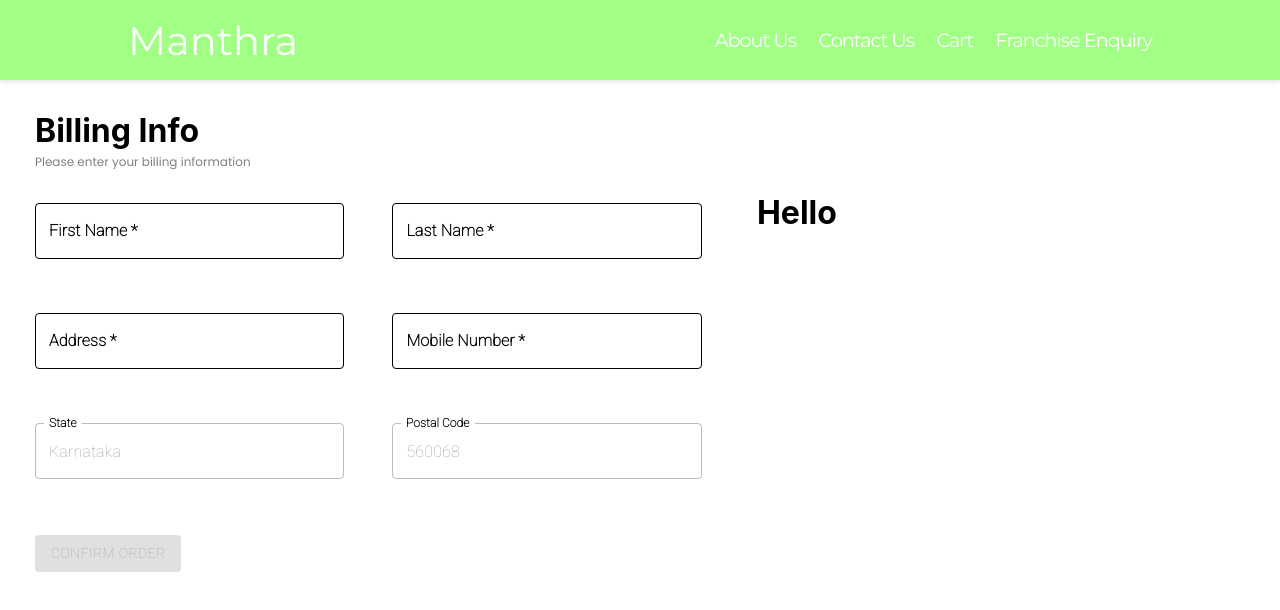
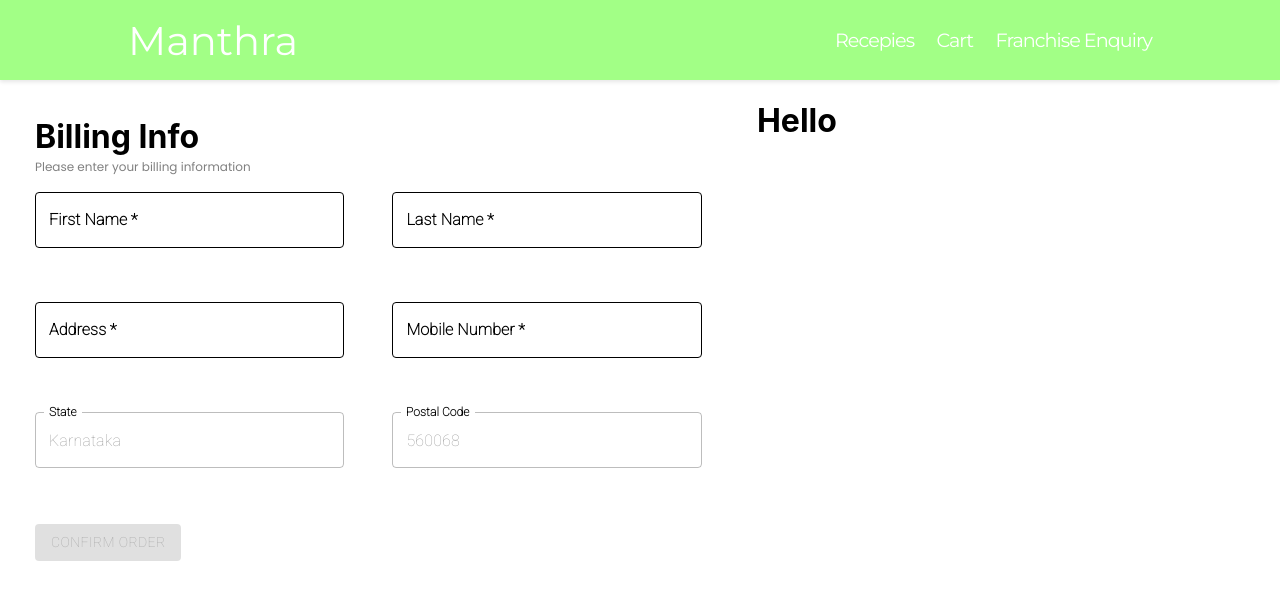
Before and after one commit to shubhankarpatil/App-UI, a React (Create React App) app: page /cart in a window 1280 px wide. Shown: the top 610 px of the page. Built offline with nearby package versions, Linux system fonts and the light colour scheme.

Commit message:
adding changes

```diff
--- a/package.json
+++ b/package.json
@@ -7,8 +7,8 @@
     "@emotion/styled": "^11.11.0",
     "@fortawesome/free-solid-svg-icons": "^6.4.2",
     "@fortawesome/react-fontawesome": "^0.2.0",
-    "@mui/icons-material": "^5.14.3",
-    "@mui/material": "^5.14.3",
+    "@mui/icons-material": "^5.14.8",
+    "@mui/material": "^5.14.8",
     "@testing-library/jest-dom": "^5.17.0",
     "@testing-library/react": "^13.4.0",
     "@testing-library/user-event": "^13.5.0",
--- a/src/App.js
+++ b/src/App.js
@@ -1,20 +1,31 @@
+import React, { Suspense } from "react";
 import { BrowserRouter as Router, Routes, Route } from "react-router-dom";
+import CircularProgress from "@mui/material/CircularProgress";
+
 import Header from "./components/Layout/Header.js";
-import HomePage from "./components/HomePage/HomePage.js";
-import Checkout from "./components/Checkout/Checkout.js";
-import FranchisePage from "./components/Franchise/franchise.js";
 import "./App.css";
+
+const HomePage = React.lazy(() => import("./components/HomePage/HomePage.js"));
+const Checkout = React.lazy(() => import("./components/Checkout/Checkout.js"));
+const FranchisePage = React.lazy(() => import("./components/Franchise/franchise.js"));
 
 function App() {
   return (
+    <Suspense fallback={<div style={{
+      display: "flex",
+      justifyContent: "center",
+      alignItems: "center",
+      height: "100vh"
+    }}><CircularProgress style={{ color: '#379237'}}/></div>}>
       <Router>
         <Header className="App-header" />
         <Routes>
           <Route exact path="/" element={<HomePage />} />
           <Route path="/cart" element={<Checkout />} />
-        <Route path='/franchise-enquiry' element={<FranchisePage />} />
+          <Route path="/franchise-enquiry" element={<FranchisePage />} />
         </Routes>
       </Router>
+    </Suspense>
   );
 }
 
--- a/src/components/Checkout/Checkout.css
+++ b/src/components/Checkout/Checkout.css
@@ -1,5 +1,3 @@
 .check-main {
-  padding-top: 10px;
-  padding-left: 35px;
   margin-bottom: 0px;
 }
--- a/src/components/Checkout/Checkout.js
+++ b/src/components/Checkout/Checkout.js
@@ -32,9 +32,14 @@ const Checkout = () => {
     }
   };
 
-  const isInvalidName = (value) => /\d/.test(value) || /[!@#$%^&*()-,.?":{}|<>]/.test(value) || value.trim().length < 3;
-  const isInvalidAddress = (value) => value.trim() === "" || value.trim().length < 10;
-  const isInvalidMobile = (value) => value.trim() === "" || !/^[0-9]{10}$/.test(value);
+  const isInvalidName = (value) =>
+    /\d/.test(value) ||
+    /[!@#$%^&*()-,.?":{}|<>]/.test(value) ||
+    value.trim().length < 3;
+  const isInvalidAddress = (value) =>
+    value.trim() === "" || value.trim().length < 10;
+  const isInvalidMobile = (value) =>
+    value.trim() === "" || !/^[0-9]{10}$/.test(value);
 
   const submitData = async () => {
     try {
@@ -68,23 +73,6 @@ const Checkout = () => {
 
   return (
     <>
-      <div style={{ width: "fit-content" }}>
-        <h1 className="check-main">
-          <span>Billing Info</span>
-        </h1>
-        <span
-          style={{
-            fontFamily: "Poppins, sans-serif",
-            fontSize: "12px",
-            paddingTop: "0px",
-            color: "grey",
-            paddingLeft: "35px",
-            marginTop: "2px",
-          }}
-        >
-          Please enter your billing information
-        </span>
-      </div>
       <div style={{ display: "flex" }}>
         <Box // Left Box
           component="form"
@@ -97,6 +85,21 @@ const Checkout = () => {
             marginTop: "1rem",
           }}
         >
+          <h1 className="check-main">
+            <span>Billing Info</span>
+          </h1>
+          <span
+            className="below-billingInfo"
+            style={{
+              fontFamily: "Poppins, sans-serif",
+              fontSize: "12px",
+              paddingTop: "0px",
+              color: "grey",
+              marginTop: "2px",
+            }}
+          >
+            Please enter your billing information
+          </span>
           <div
             style={{
               display: "flex",
--- a/src/components/HomePage/HomePage.js
+++ b/src/components/HomePage/HomePage.js
@@ -12,7 +12,7 @@ const HomePage = (props) => {
         <h1>
           <div className="product-container">
             <div className="product-image">
-              <img src={cpco} alt="Cold Pressed Coconut Oil" />
+              <img src={cpco} alt="Cold Pressed Coconut Oil" loading="lazy" />
             </div>
             <div className="product-info">
               <div className="product-info-left">
@@ -60,7 +60,7 @@ const HomePage = (props) => {
                 >
                   Delivery within 2 business day
                 </p>
-                <button className="add-to-cart-button">Add to Bag</button>
+                <button className="add-to-cart-button">Add to Cart</button>
               </div>
             </div>
           </div>
@@ -69,7 +69,7 @@ const HomePage = (props) => {
         <h1>
           <div className="product-container">
             <div className="product-image">
-              <img src={BF} alt="Butter Fruit Image" />
+              <img src={BF} alt="Butter Fruit Image" loading="lazy" />
             </div>
             <div className="product-info">
               <div className="product-info-left">
@@ -117,7 +117,7 @@ const HomePage = (props) => {
                 >
                   Delivery within 2 business day
                 </p>
-                <button className="add-to-cart-button">Add to Bag</button>
+                <button className="add-to-cart-button">Add to Cart</button>
               </div>
             </div>
           </div>
@@ -126,7 +126,7 @@ const HomePage = (props) => {
         <h1>
           <div className="product-container">
             <div className="product-image">
-              <img src={DF} alt="Diced Dragon Fruit" />
+              <img src={DF} alt="Diced Dragon Fruit" loading="lazy" />
             </div>
             <div className="product-info">
               <div className="product-info-left">
@@ -175,7 +175,7 @@ const HomePage = (props) => {
                 >
                   Delivery within 2 business day
                 </p>
-                <button className="add-to-cart-button">Add to Bag</button>
+                <button className="add-to-cart-button">Add to Cart</button>
               </div>
             </div>
           </div>
@@ -184,7 +184,7 @@ const HomePage = (props) => {
         <h1>
           <div className="product-container">
             <div className="product-image">
-              <img src={CPGO} alt="Cold Pressed Groundnut Oil" />
+              <img src={CPGO} alt="Cold Pressed Groundnut Oil" loading="lazy" />
             </div>
             <div className="product-info">
               <div className="product-info-left">
@@ -233,7 +233,7 @@ const HomePage = (props) => {
                 >
                   Delivery within 2 business day
                 </p>
-                <button className="add-to-cart-button">Add to Bag</button>
+                <button className="add-to-cart-button">Add to cart</button>
               </div>
             </div>
           </div>
--- a/src/components/Layout/Header.js
+++ b/src/components/Layout/Header.js
@@ -9,8 +9,9 @@ const Header = (props) => {
       </div>
 
       <nav className="navigation">
-        <Link to="/about">About Us</Link>
-        <Link to="/contact">Contact Us</Link>
+        {/* <Link to="/about">About Us</Link> */}
+        {/* <Link to="/contact">Contact Us</Link> */}
+        <Link>Recepies</Link>
         <Link to="/cart" className="cart">
           Cart
         </Link>
```
Also changed, not shown: src/components/Franchise/franchise.js (+3 -9 lines), 1 other file (tests, documents, lock files or other folders). Lines whose indentation alone changed are shown as unchanged.
